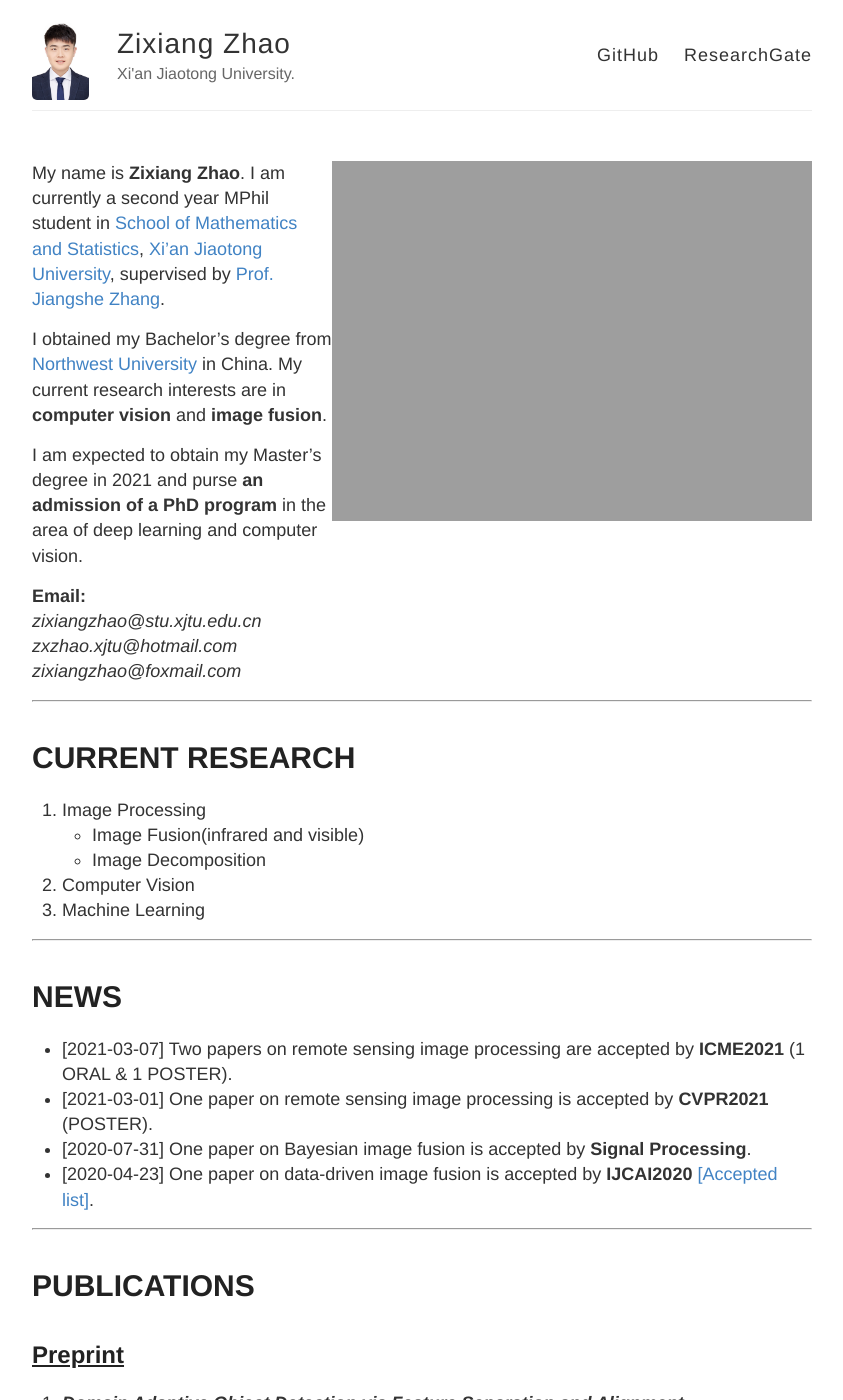
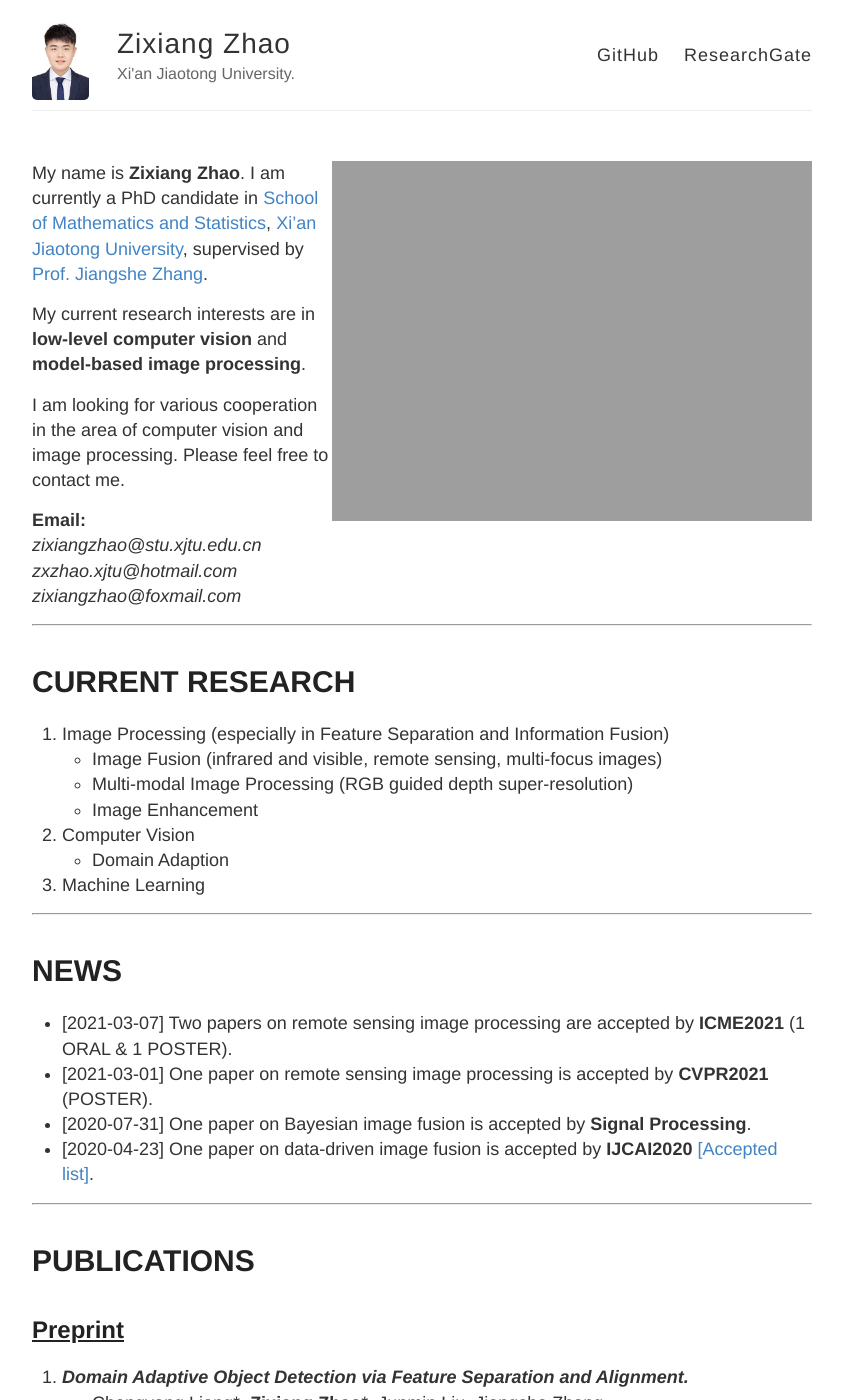
Before and after one commit to Zhaozixiang1228/Zhaozixiang1228.github.io, a Jekyll site: the page built from index.md, in a window 1280 px wide and 1400 px high. Shown: the whole window, without its empty margins (218-1061 px from the left). Built offline with Jekyll 4.4.1, drawn with Linux system fonts in a browser that asks for light colours; our own code applies the rules of GitHub Pages for plain Markdown files.

Commit message:
Update index.md

```diff
--- a/index.md
+++ b/index.md
@@ -1,10 +1,10 @@
 <img align="right" src="images//me.jpg" height="360px"/>
 
-My name is **Zixiang Zhao**. I am currently a second year MPhil student in [School of Mathematics and Statistics](http://math.xjtu.edu.cn/), [Xi'an Jiaotong University](http://www.xjtu.edu.cn/), supervised by [Prof. Jiangshe Zhang](http://gr.xjtu.edu.cn/web/jszhang).
+My name is **Zixiang Zhao**. I am currently a PhD candidate in [School of Mathematics and Statistics](http://math.xjtu.edu.cn/), [Xi'an Jiaotong University](http://www.xjtu.edu.cn/), supervised by [Prof. Jiangshe Zhang](http://gr.xjtu.edu.cn/web/jszhang).
 
-I obtained my Bachelor's degree from [Northwest University](http://www.nwu.edu.cn/) in China. My current research interests are in **computer vision** and **image fusion**.
+My current research interests are in **low-level computer vision** and **model-based image processing**.
 
-I am expected to obtain my Master's degree in 2021 and purse **an admission of a PhD program** in the area of deep learning and computer vision.
+I am looking for various cooperation in the area of computer vision and image processing. Please feel free to contact me.
 
 **Email:**
 *zixiangzhao@stu.xjtu.edu.cn*
@@ -14,10 +14,12 @@ I am expected to obtain my Master's degree in 2021 and purse **an admission of a
 ---
 # CURRENT RESEARCH
 
-1. Image Processing
-   - Image Fusion(infrared and visible)
-   - Image Decomposition
+1. Image Processing (especially in Feature Separation and Information Fusion)
+   - Image Fusion (infrared and visible, remote sensing, multi-focus images)
+   - Multi-modal Image Processing (RGB guided depth super-resolution)
+   - Image Enhancement
 2. Computer Vision
+   - Domain Adaption
 3. Machine Learning
 
 ---
@@ -70,7 +72,7 @@ I am expected to obtain my Master's degree in 2021 and purse **an admission of a
 * **Zixiang Zhao**, Shuang Xu, Chunxia Zhang, Junmin Liu, Jiangshe Zhang
 * Accepted by **Signal Processing** (IF2019: 4.384)
 * Established a Bayesian fusion model with a hierarchical Bayesian manner and the total-variation penalty, which can be inferred by the EM algorithm
-[*[Paper]*](https://www.sciencedirect.com/science/article/pii/S0165168420302772), [*[ArXiv]*](https://arxiv.org/abs/2005.05839), [*[Code]*](https://github.com/Zhaozixiang1228/Bayesian-Fusion)
+[*[Paper]*](https://www.sciencedirect.com/science/article/pii/S0165168420302772), [*[ArXiv]*](https://arxiv.org/abs/2005.05839), [*[Code]*](https://github.com/Zhaozixiang1228/IVIF-Bayesian-Fusion)
 
 ## <u> Conference Papers </u>
 
@@ -78,24 +80,24 @@ I am expected to obtain my Master's degree in 2021 and purse **an admission of a
 * **Zixiang Zhao**, Jiangshe Zhang, Shuang Xu, Kai Sun, Lu Huang, Junmin Liu, Chunxia Zhang
 * Accepted by **ICME 2021** (Oral)
 * Propose a generative adversarial network for pansharpening via the fast guided filter and the spatial attention module
-[*[ArXiv]*](https://arxiv.org/abs/2101.00062), [*[Code]*]()
+[*[ArXiv]*](https://arxiv.org/abs/2101.00062), [*[Code]*](https://github.com/Zhaozixiang1228/Pansharpening-FGF-GAN)
 
 1. ***Deep Convolutional Sparse Coding Network for Pansharpening with Guidance of Side Information.***
 * Shuang Xu, Jiangshe Zhang, Kai Sun, **Zixiang Zhao**, Lu Huang, Junmin Liu, Chunxia Zhang
 * Accepted by **ICME 2021** (Poster)
 * Propose a side information partially guided convolutional sparse coding (SCSC) model for pansharpening
-[*[ArXiv]*](https://arxiv.org/abs/xxxxxxxxxxxxxxxxxxx), [*[Code]*]()
+[*[ArXiv]*](https://arxiv.org/abs/2103.05946), [*[Code]*](https://github.com/xsxjtu)
 
 1. ***Deep Gradient Projection Networks for Pan-sharpening.***
 * Shuang Xu, Jiangshe Zhang, **Zixiang Zhao**, Kai Sun, Junmin Liu, Chunxia Zhang
 * Accepted by **CVPR 2021** (Poster)
 * Develop a model-based deep pan-sharpening approach
-[*[ArXiv]*](https://arxiv.org/abs/xxxxxxxxxxxxxxxxxxx), [*[Code]*]()
+[*[ArXiv]*](https://arxiv.org/abs/2103.04584), [*[Code]*](https://github.com/xsxjtu/GPPNN)
 
 1. ***DIDFuse: Deep Image Decomposition for Infrared and Visible Image Fusion.***
 * **Zixiang Zhao**\*, Shuang Xu\*, Chunxia Zhang, Junmin Liu, Jiangshe Zhang
 * Accepted by **IJCAI 2020** (acceptance rate: 12.6%)
 * Proposed a data-driven auto-encoder based network to accomplish the two-scale decomposition for image fusion
-[*[Paper]*](https://www.ijcai.org/Proceedings/2020/135), [*[ArXiv]*](https://arxiv.org/abs/2003.09210v1), [*[Code]*]()
+[*[Paper]*](https://www.ijcai.org/Proceedings/2020/135), [*[ArXiv]*](https://arxiv.org/abs/2003.09210v1), [*[Code]*](https://github.com/Zhaozixiang1228/IVIF-DIDFuse)
 
 ---
```
